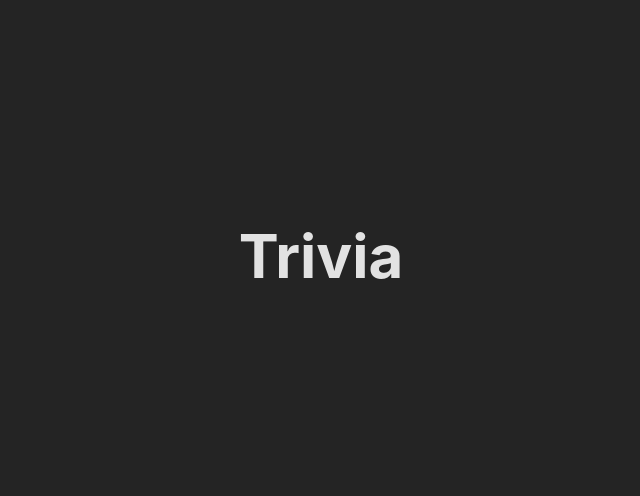
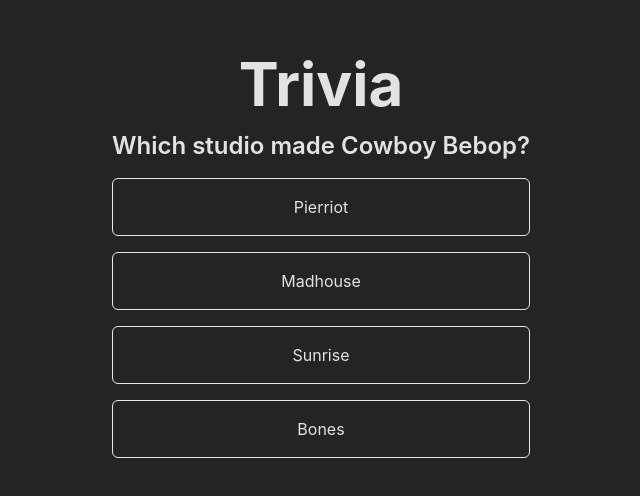
Before and after one commit to facindito/trivia, a React (Vite) app: page / in a window 1280 px wide. Shown: the part 144-640 px from the top of the page, without its empty margins (319-959 px from the left). Built offline with nearby package versions, Linux system fonts and the light colour scheme.

Commit message:
add questions

```diff
--- a/src/App.jsx
+++ b/src/App.jsx
@@ -1,7 +1,56 @@
+import { useEffect, useRef, useState } from 'react'
+import getQuestions from './services/getQuestions'
+
 export default function App () {
+  const [questions, setQuestions] = useState([])
+
+  const currentQuestion = questions[0] || null
+
+  useEffect(() => {
+    getQuestions()
+      .then(resp => {
+        setQuestions(resp)
+      })
+  }, [])
+
   return (
-    <div className='min-h-screen grid place-content-center '>
-      <h1 className='font-bold text-6xl'>Trivia</h1>
+    <div className='min-h-screen grid place-content-center p-4 overflow-hidden'>
+      <h1 className='font-bold text-6xl text-center mb-4'>Trivia</h1>
+      {
+        currentQuestion && (
+          <main className='max-w-4xl m-auto w-full'>
+            <h2 className='max-w-[70ch] text-center mb-4 font-semibold text-2xl'>
+              <Text value={currentQuestion.question} />
+            </h2>
+            <ul className='flex flex-col gap-4 justify-center items-center'>
+              {
+                currentQuestion.answers.map((answer, index) => (
+                  <li key={index} className='w-full'>
+                    <button className='border rounded-md w-full text-center p-4'>
+                      <Text value={answer} />
+                    </button>
+                  </li>
+                ))
+              }
+            </ul>
+          </main>
+        )
+      }
+
     </div>
   )
 }
+
+function Text ({ value, props }) {
+  const questionText = useRef()
+
+  useEffect(() => {
+    questionText.current.innerHTML = value
+  }, [value])
+  return (
+    <div
+      {...props}
+      ref={questionText}
+    />
+  )
+}
--- /dev/null
+++ b/src/services/getQuestions.js
@@ -0,0 +1,30 @@
+export default async function getQuestions ({ limit = 10 } = {}) {
+  try {
+    const response = await fetch('http://localhost:5173/trivia.json')
+    if (!response.ok) {
+      throw new Error('failed to connect API')
+    }
+    const { results } = await response.json()
+
+    const randomQuestions = results.sort(() => Math.random() - 0.5).slice(0, limit)
+
+    const formattedQuestions = randomQuestions.map((question, index) => {
+      const { correct_answer, incorrect_answers, ...rest } = question
+
+      const answers = [correct_answer, ...incorrect_answers].sort(() => Math.random() - 0.5)
+
+      const correctAnswer = answers.findIndex(answer => answer === correct_answer)
+
+      return {
+        id: index,
+        answers,
+        correctAnswer,
+        ...rest
+      }
+    })
+
+    return formattedQuestions
+  } catch (error) {
+    throw new Error(error.message)
+  }
+}
```
